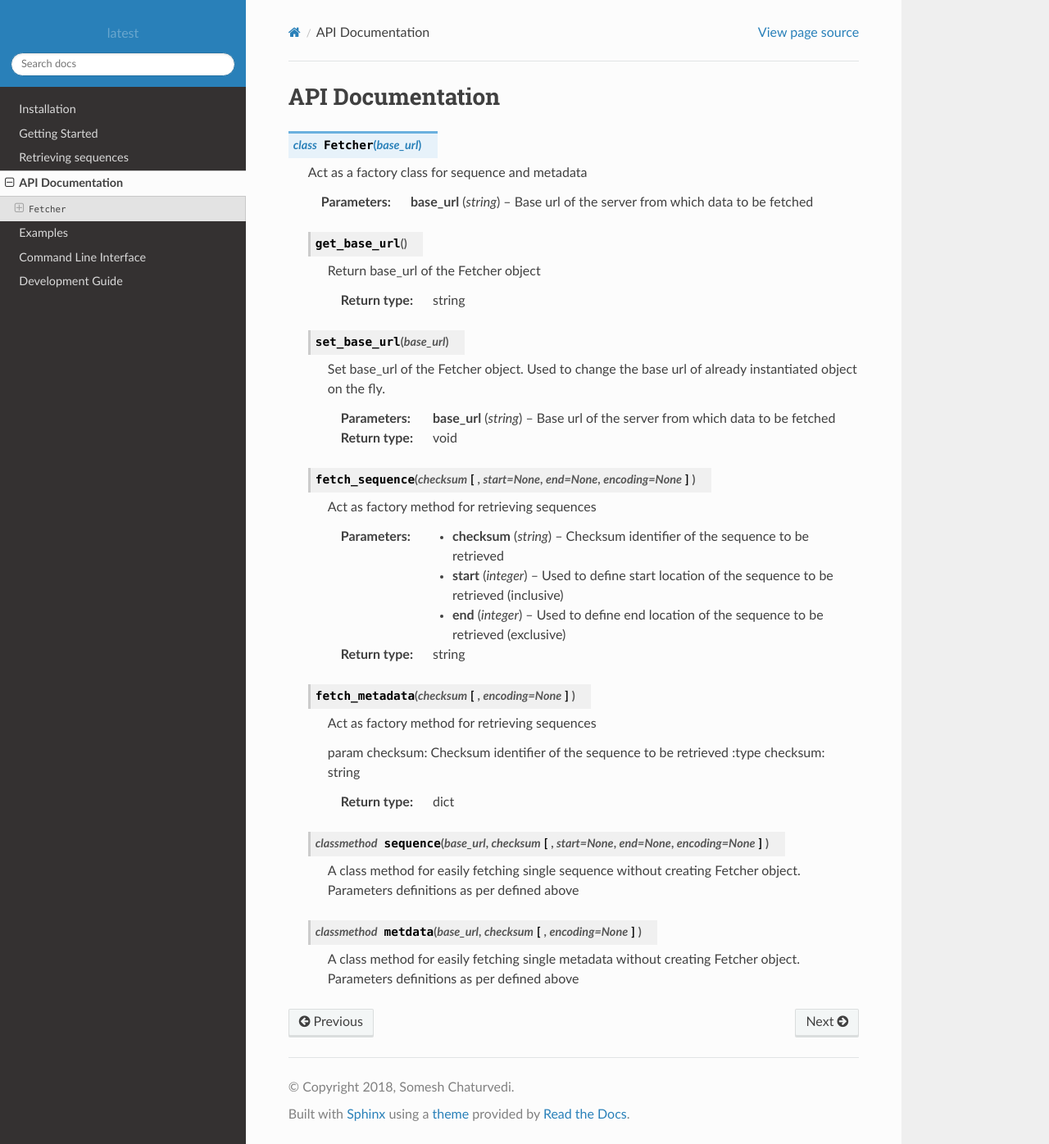
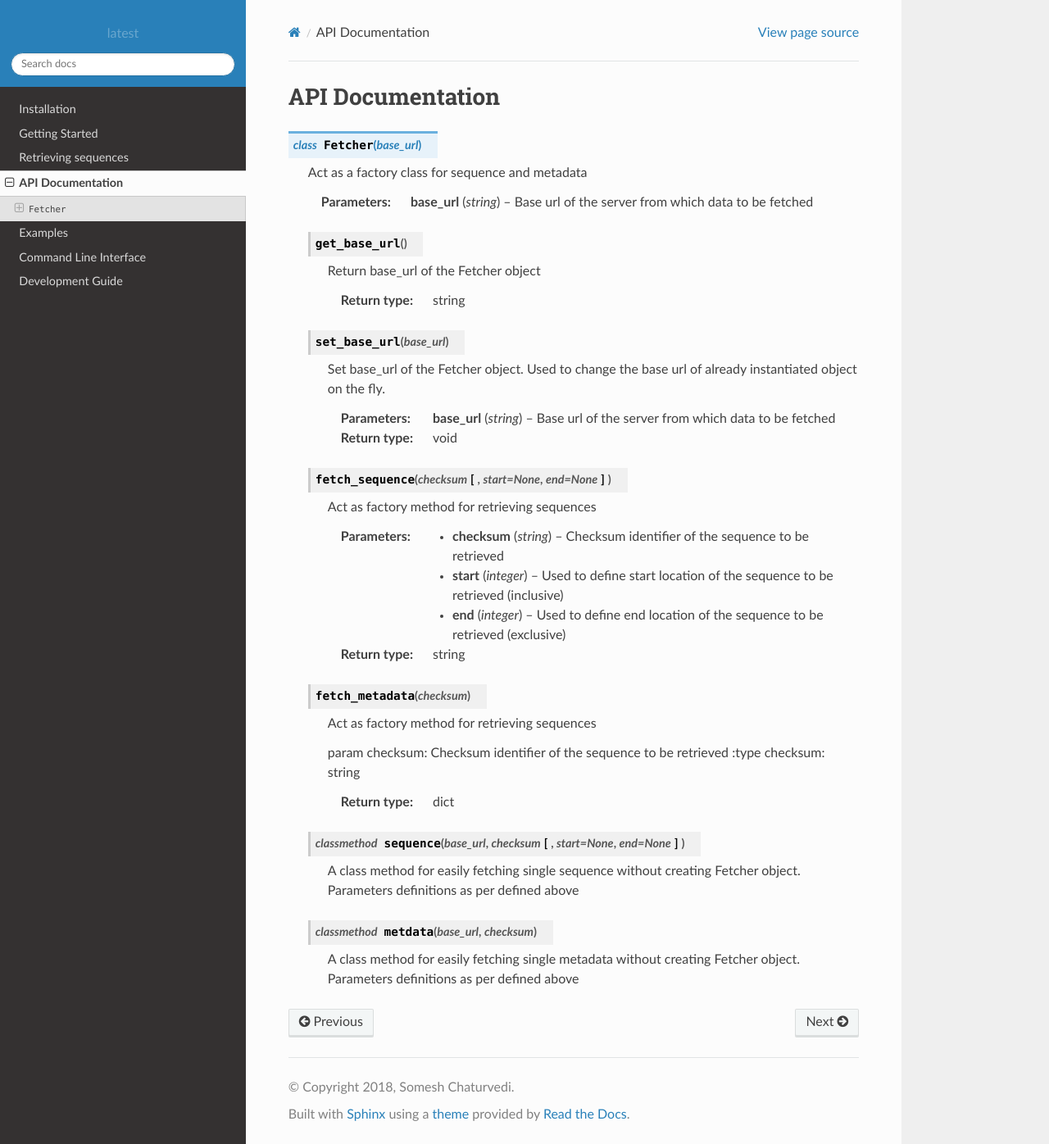
Before and after one commit to someshc8i/reference-sequence-fetcher, a Sphinx documentation site: the page built from docs/api_documentation.rst, in a window 1280 px wide and 1396 px high. Shown: the whole window at 82% size. Built offline with Sphinx 7.4.7 and the Read the Docs theme 2.0.0, drawn with Linux system fonts in a browser that asks for light colours.

Commit message:
removed encoding from api_doc.rst

```diff
--- a/docs/api_documentation.rst
+++ b/docs/api_documentation.rst
@@ -23,7 +23,7 @@ API Documentation
 
         :rtype: void
 
-    .. py:method:: fetch_sequence(checksum, [start=None, end=None, encoding=None])
+    .. py:method:: fetch_sequence(checksum, [start=None, end=None])
 
         Act as factory method for retrieving sequences
 
@@ -38,7 +38,7 @@ API Documentation
 
         :rtype: string
 
-    .. py:method:: fetch_metadata(checksum, [encoding=None])
+    .. py:method:: fetch_metadata(checksum)
 
         Act as factory method for retrieving sequences
 
@@ -47,12 +47,12 @@ API Documentation
 
         :rtype: dict
 
-    .. py:classmethod:: sequence(base_url, checksum, [start=None, end=None, encoding=None])
+    .. py:classmethod:: sequence(base_url, checksum, [start=None, end=None])
 
         A class method for easily fetching single sequence without creating Fetcher object.
         Parameters definitions as per defined above
 
-    .. py:classmethod:: metdata(base_url, checksum, [encoding=None])
+    .. py:classmethod:: metdata(base_url, checksum)
 
         A class method for easily fetching single metadata without creating Fetcher object.
         Parameters definitions as per defined above
```
